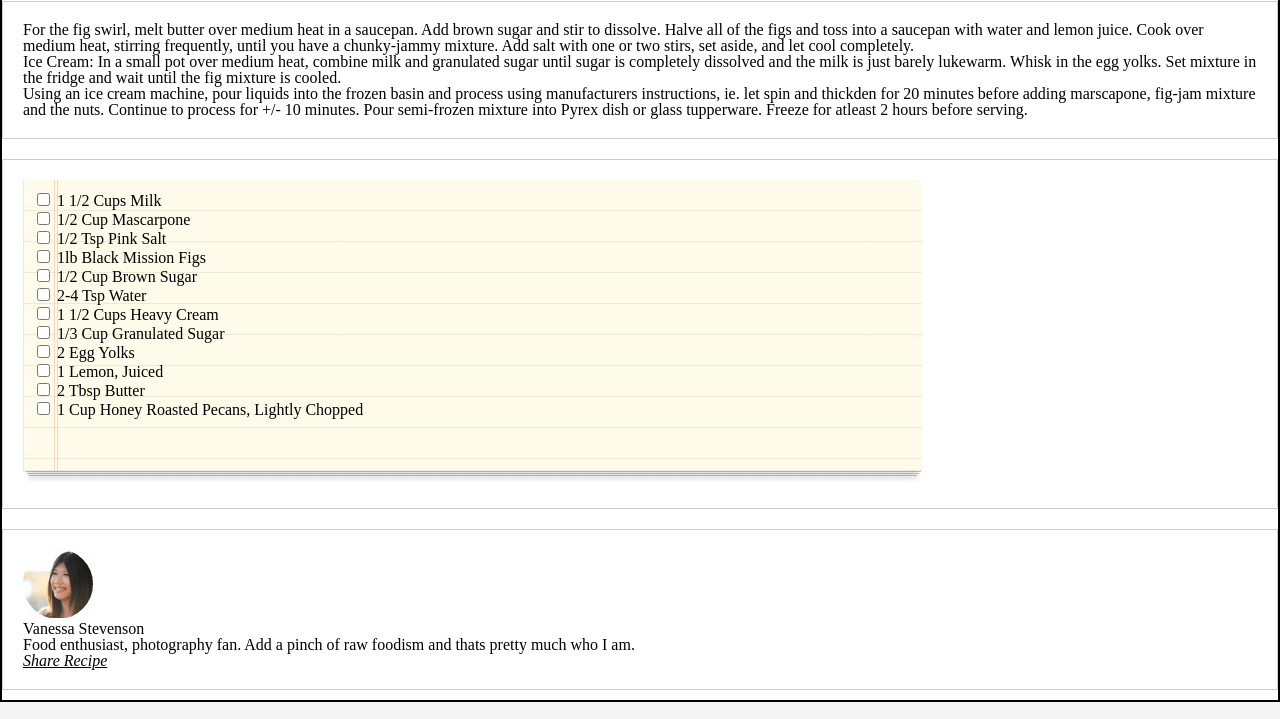
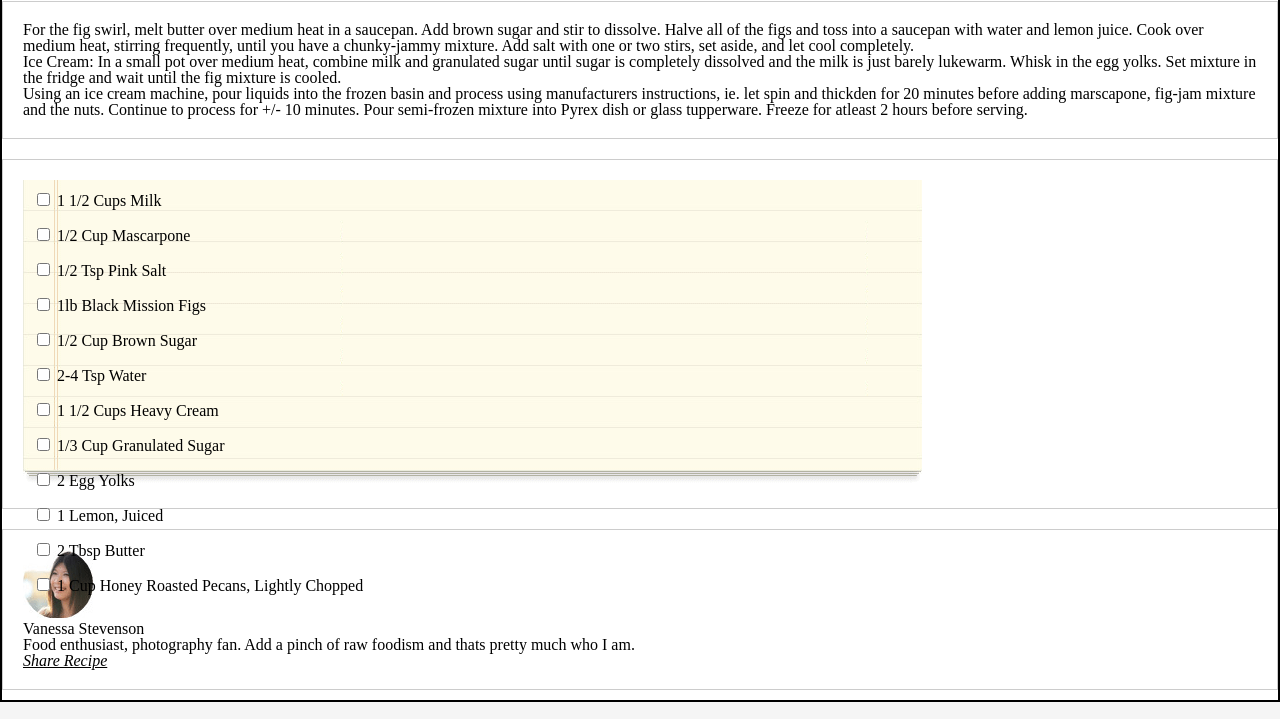
Before and after one commit to Code-Fellows-School-Work/chocolate-pizza, a plain HTML site: page index.html in a window 1280 px wide. Shown: the part 789-1508 px from the top of the page. Drawn offline with Linux system fonts and the light colour scheme; a web font is replaced by a local one.

Commit message:
updated readme

```diff
--- a/css/style.css
+++ b/css/style.css
@@ -92,8 +92,15 @@ footer img {
 
 .recipe {
   position: absolute;
-  top: 0; /* Adjust the top position as needed */
-  left: 0; /* Adjust the left position as needed */
-  z-index: 1; /* Ensure the "recipe" list appears on top */
-  padding: 10px; /* Add padding for spacing */
+  top: 0;
+  left: 0;
+  z-index: 1;
+  padding: 10px;
+  display: flex;
+  flex-wrap: wrap;
+  gap: 1em;
+  flex-direction: column;
+  align-content: stretch;
+  justify-content: center;
+  align-items: flex-start;
 }
```
Also changed, not shown: 1 other file.
